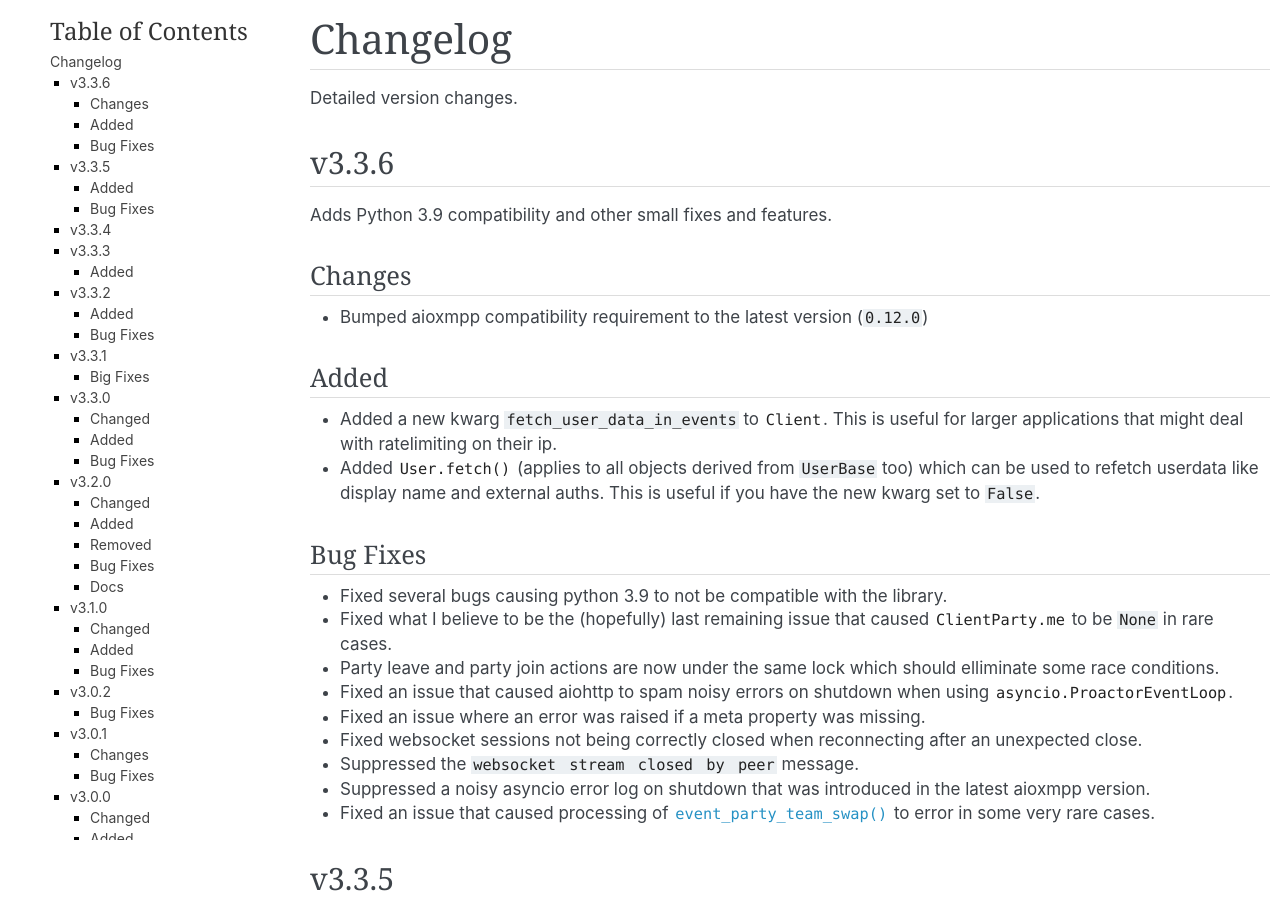
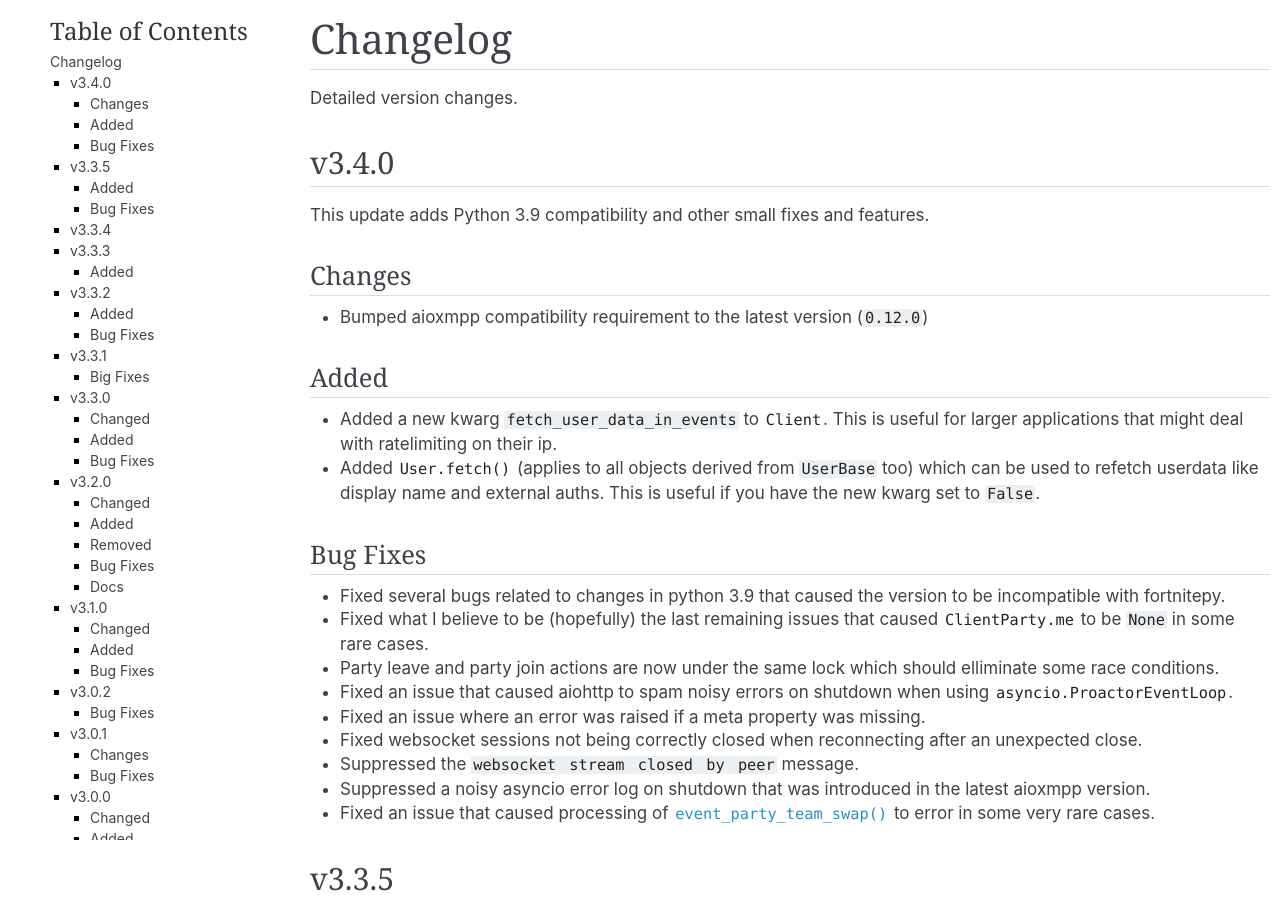
Before and after one commit to Terbau/fortnitepy, a Sphinx documentation site: the page built from docs/changelog.rst, in a window 1280 px wide and 900 px high. Built offline with Sphinx 7.4.7, drawn with Linux system fonts in a browser that asks for light colours.

Commit message:
adjusted the version bump to a minor one

```diff
--- a/docs/changelog.rst
+++ b/docs/changelog.rst
@@ -6,10 +6,10 @@ Changelog
 Detailed version changes.
 
 
-v3.3.6
-------
-
-Adds Python 3.9 compatibility and other small fixes and features.
+v3.4.0
+------
+
+This update adds Python 3.9 compatibility and other small fixes and features.
 
 Changes
 ~~~~~~~
@@ -25,8 +25,8 @@ Added
 Bug Fixes
 ~~~~~~~~~
 
-- Fixed several bugs causing python 3.9 to not be compatible with the library.
-- Fixed what I believe to be the (hopefully) last remaining issue that caused :attr:`ClientParty.me` to be ``None`` in rare cases.
+- Fixed several bugs related to changes in python 3.9 that caused the version to be incompatible with fortnitepy.
+- Fixed what I believe to be (hopefully) the last remaining issues that caused :attr:`ClientParty.me` to be ``None`` in some rare cases.
 - Party leave and party join actions are now under the same lock which should elliminate some race conditions.
 - Fixed an issue that caused aiohttp to spam noisy errors on shutdown when using :class:`asyncio.ProactorEventLoop`.
 - Fixed an issue where an error was raised if a meta property was missing.
--- a/fortnitepy/__init__.py
+++ b/fortnitepy/__init__.py
@@ -25,7 +25,7 @@ OUT OF OR IN CONNECTION WITH THE SOFTWARE OR THE USE OR OTHER DEALINGS IN THE
 SOFTWARE.
 """
 
-__version__ = '3.3.6'
+__version__ = '3.4.0'
 
 from .client import Client, run_multiple, start_multiple, close_multiple
 from .auth import (Auth, EmailAndPasswordAuth, ExchangeCodeAuth,
```
